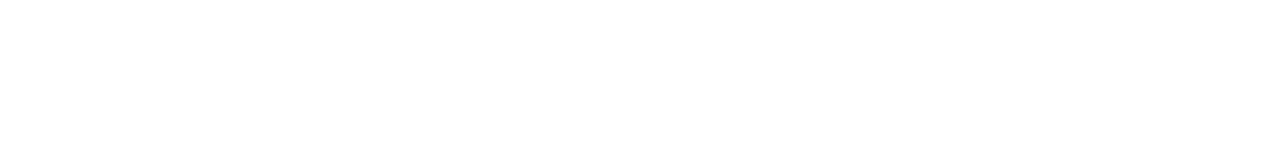
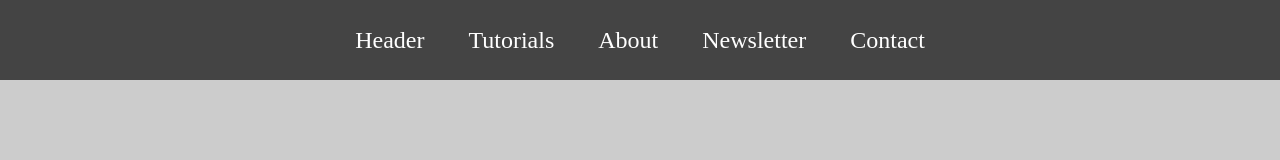
Before and after one commit to SMircheva/FrondEndModule, a plain HTML site: page HTML CSS/02.HTML Structure/01.Navigation Bar.html in a window 1280 px wide. Drawn offline with Linux system fonts and the light colour scheme.

Commit message:
HTML structure lab all problems

```diff
--- /dev/null
+++ b/HTML CSS/02.HTML Structure/01.Navigation Bar.css
@@ -0,0 +1,23 @@
+body {
+    margin: 0px;
+    padding: 0px;
+    background-color: #CCCCCC;
+}
+ul {
+    background-color: #444444;
+    text-align: center;
+    padding: 0px;
+    margin: 0px;
+    list-style: none;
+}
+li {
+    font-size: 24px;
+    line-height: 40px;
+    height: 40px;
+    padding: 20px;
+    display: inline-block;
+}
+a {
+    text-decoration: none;
+    color: #ffffff;
+}
--- a/HTML CSS/02.HTML Structure/01.Navigation Bar.html
+++ b/HTML CSS/02.HTML Structure/01.Navigation Bar.html
@@ -2,9 +2,21 @@
 <html lang="en">
 <head>
     <meta charset="UTF-8">
-    <title>Title</title>
+    <title>Navigation Bar</title>
+    <link rel="stylesheet" href="01.Navigation Bar.css">
 </head>
 <body>
+<header>
+    <nav>
+        <ul>
+            <li><a href="#">Header</a></li>
+            <li><a href="#">Tutorials</a></li>
+            <li><a href="#">About</a></li>
+            <li><a href="#">Newsletter</a></li>
+            <li><a href="#">Contact</a></li>
+        </ul>
+    </nav>
+</header>
 
 </body>
 </html>
--- /dev/null
+++ b/HTML CSS/02.HTML Structure/02.Page Content.css
@@ -0,0 +1,17 @@
+header h1 {
+    font-size: 28px;
+}
+header p {
+    font-style: italic;
+}
+p {
+    font-size: 24px;
+}
+body {
+    margin: 0px;
+    padding: 0px;
+    background-color: #CCCCCC;
+}
+section {
+    margin: 20px;
+}
--- /dev/null
+++ b/HTML CSS/02.HTML Structure/03.Simple Site.css
@@ -0,0 +1,43 @@
+header h1 {
+    font-size: 28px;
+}
+header p {
+    font-style: italic;
+}
+p {
+    font-size: 24px;
+}
+body {
+    margin: 0px;
+    padding: 0px;
+    background-color: #CCCCCC;
+}
+section {
+    margin: 20px;
+}
+ul {
+    background-color: #444444;
+    text-align: center;
+    padding: 0px;
+    margin: 0px;
+    list-style: none;
+}
+li {
+    font-size: 24px;
+    line-height: 40px;
+    height: 40px;
+    padding: 20px;
+    display: inline-block;
+}
+a {
+    text-decoration: none;
+    color: #ffffff;
+}
+footer {
+    background-color: #444444;
+    color: #ffffff;
+    text-align: center;
+    bottom: 0;
+    position: fixed;
+    width: 100% ;
+}
```
Also changed, not shown: HTML CSS/02.HTML Structure/02.Page Content.html (added, +26 -0 lines), HTML CSS/02.HTML Structure/03.Simple Site.html (added, +42 -0 lines), 3 other files.
